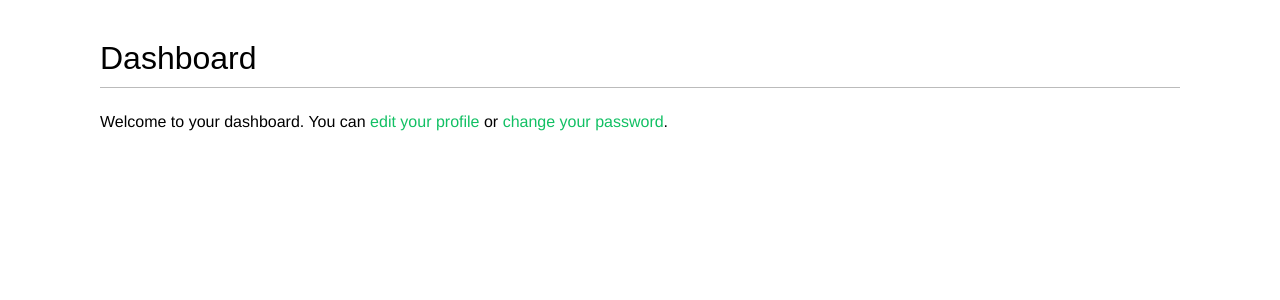
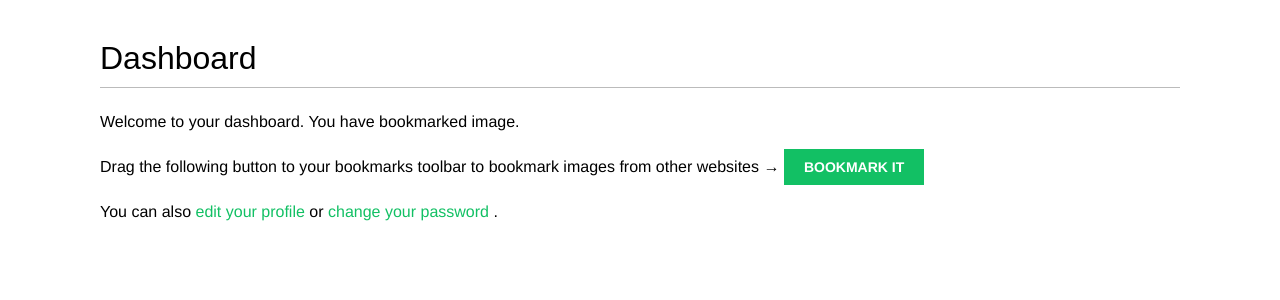
Before and after one commit to Legend7ok/Social-Network, a Django app: page /account/ in a window 1280 px wide. Shown: the part 65-365 px from the top of the page. Run offline with Django 5.2, Linux system fonts and the light colour scheme; the visitor is signed in with stand-in values (Sample User, id 1); some web fonts are replaced.

Commit message:
feat: update dashboard with bookmarklet button and image count

```diff
--- a/app/apps/account/templates/account/dashboard.html
+++ b/app/apps/account/templates/account/dashboard.html
@@ -4,9 +4,22 @@
 
 {% block content %}
     <h1>Dashboard</h1>
+    {% with total_images_created=request.user.images_created.count %}
+        <p>Welcome to your dashboard.
+            You have bookmarked {{ total_images_created }} image{{ total_images_created|pluralize }}.
+        </p>
+    {% endwith %}
+    <p>Drag the following button to your bookmarks toolbar to bookmark images from other websites →
+        <a href="javascript:{% include 'bookmarklet_launcher.js' %}" class="button">Bookmark it</a>
+    </p>
     <p>
-        Welcome to your dashboard.
-        You can <a href="{% url 'edit' %}">edit your profile</a>
-        or <a href="{% url 'password_change' %}">change your password</a>.
+        You can also
+        <a href="{% url 'edit' %}">
+            edit your profile
+        </a>
+        or
+        <a href="{% url 'password_change' %}">
+            change your password
+        </a>.
     </p>
 {% endblock %}
```
